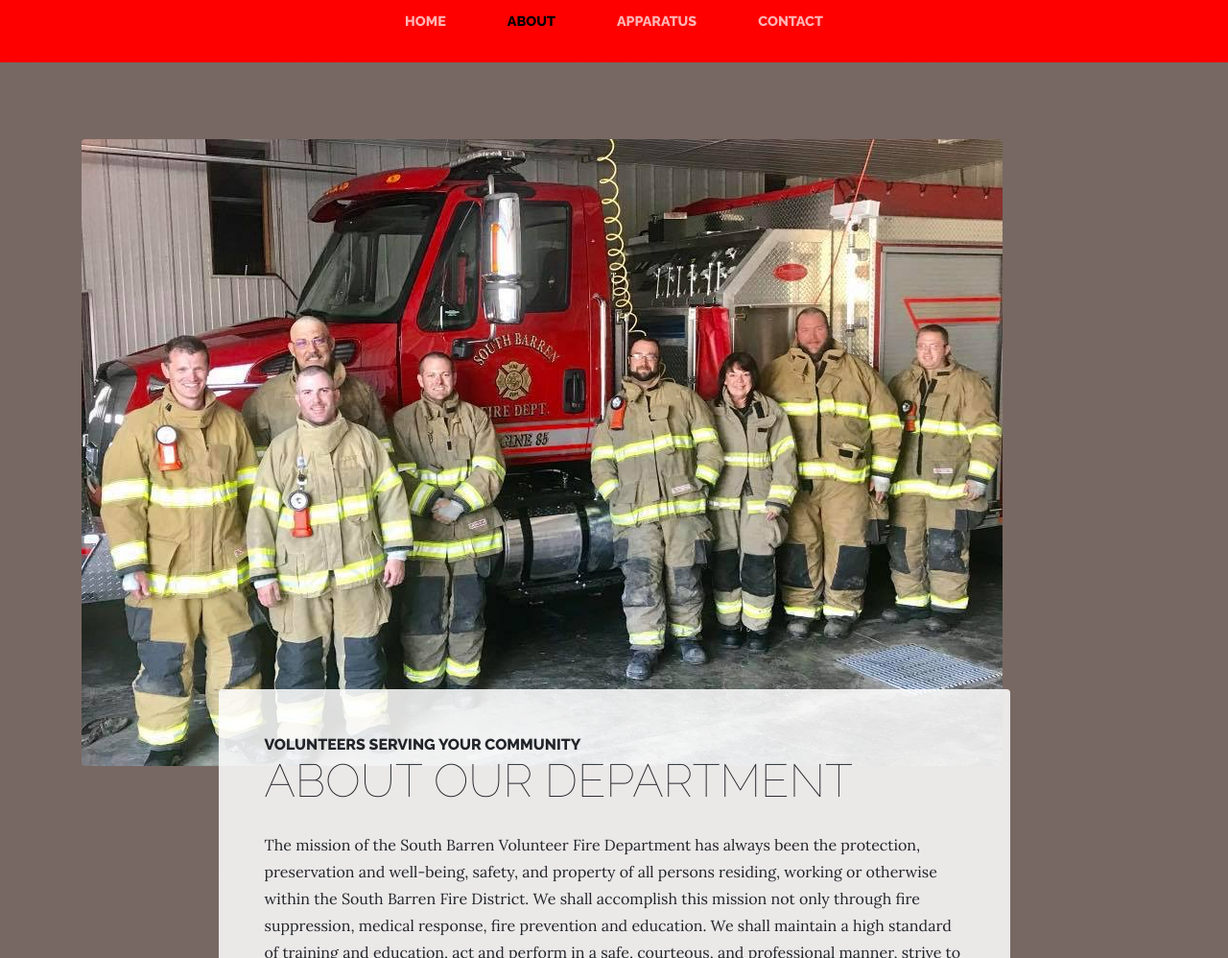
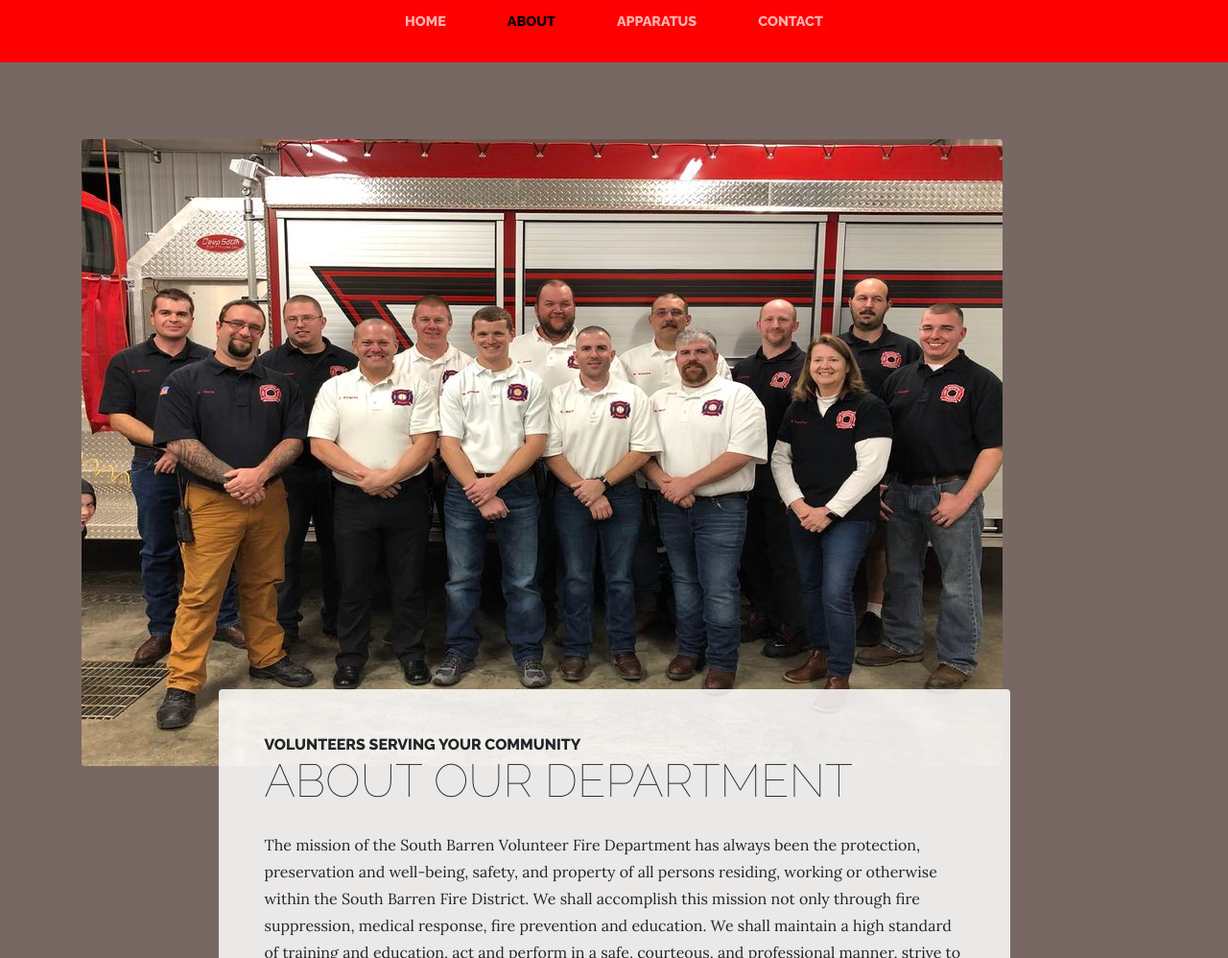
Before and after one commit to SouthBarrenVFD/SouthBarrenVFD.github.io, a website: page about.html in a window 1280 px wide. Shown: the part 361-1359 px from the top of the page at 96% size. Drawn offline with Linux system fonts and the light colour scheme.

Commit message:
changed group photo

```diff
--- a/about.html
+++ b/about.html
@@ -66,8 +66,9 @@
 
     <section class="page-section about-heading">
       <div class="container">
-        <img class="img-fluid rounded about-heading-img mb-3 mb-lg-0" src="img/IMG_2332.jpg" alt="">
+        <img class="img-fluid rounded about-heading-img mb-3 mb-lg-0" src="img/group2018_960x653.jpg" alt="">
         <div class="about-heading-content">
+
           <div class="row">
             <div class="col-xl-9 col-lg-10 mx-auto">
               <div class="bg-faded rounded p-5">
```
Also changed, not shown: img/group2018_960x653.jpg (added).
